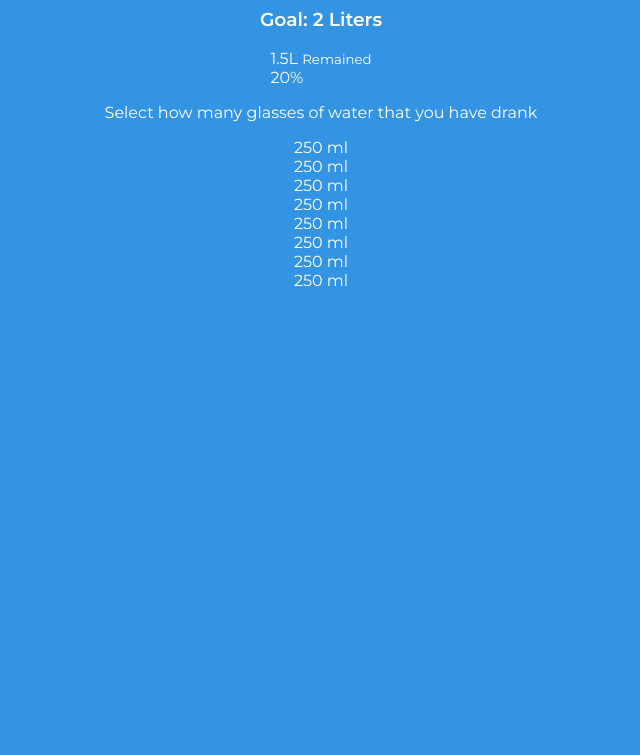
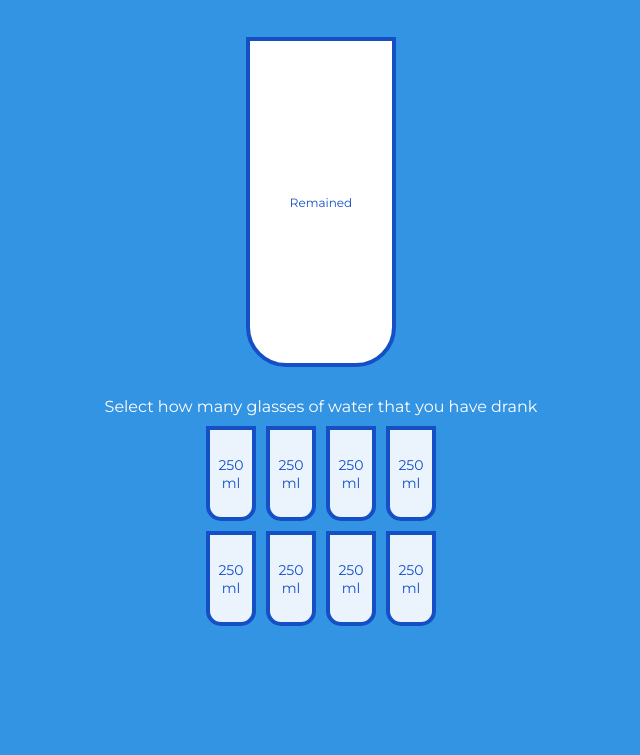
Before and after one commit to jyh4479/vanillaScriptProject, a plain HTML site: page 50Projects/16_drink_water/index.html in a window 1280 px wide. Shown: the part 93-848 px from the top of the page, without its empty margins (319-959 px from the left). Before the commit the page ends 800 px from the top, so only its background shows below. Drawn offline with Linux system fonts and the light colour scheme.

Commit message:
UPDATE PROJECT TEMPLATE

```diff
--- a/50Projects/16_drink_water/index.html
+++ b/50Projects/16_drink_water/index.html
@@ -14,20 +14,19 @@
 
 <div class="cup">
     <div class="remained" id="remained">
-        <span id="liters">1.5L</span>
+        <span id="liters"></span>
         <small>Remained</small>
     </div>
 
-    <div class="percentage" id="percentage">
-        20%
-    </div>
+    <div class="percentage" id="percentage"></div>
+
 </div>
 
 <p class="text">Select how many glasses of water that you have drank</p>
 
 <div class="cups">
-    <div class="cup cup-small full">250 ml</div>
-    <div class="cup cup-small full">250 ml</div>
+    <div class="cup cup-small">250 ml</div>
+    <div class="cup cup-small">250 ml</div>
     <div class="cup cup-small">250 ml</div>
     <div class="cup cup-small">250 ml</div>
     <div class="cup cup-small">250 ml</div>
--- a/50Projects/16_drink_water/style.css
+++ b/50Projects/16_drink_water/style.css
@@ -1,4 +1,9 @@
 @import url('https://fonts.googleapis.com/css?family=Montserrat:400,600 &display=swap');
+
+:root {
+    --border-color: #144fc6;
+    --fill-color: #6ab3f8;
+}
 
 * {
     box-sizing: border-box;
@@ -13,6 +18,93 @@ body {
     align-items: center;
     /*justify-content: center;*/
     height: 100vh;
+    /*overflow: hidden;*/
+    /*margin: 0;*/
+    margin-bottom: 40px;
+}
+
+h1 {
+    margin: 10px 0 0;
+}
+
+h3 {
+    font-weight: 400;
+    margin: 10px 0;
+}
+
+.cup {
+    background-color: #ffffff;
+    border: 4px solid var(--border-color);
+    color: var(--border-color);
+    border-radius: 0 0 40px 40px;
+    height: 330px;
+    width: 150px;
+    margin: 30px 0;
+    display: flex;
+    flex-direction: column;
     overflow: hidden;
-    margin: 0;
 }
+
+.cup.cup-small {
+    height: 95px;
+    width: 50px;
+    border-radius: 0 0 15px 15px;
+    background-color: rgba(255, 255, 255, 0.9);
+    cursor: pointer;
+    font-size: 14px;
+    align-items: center;
+    justify-content: center;
+    text-align: center;
+    margin: 5px;
+    transition: 0.3s ease;
+}
+
+.cup.cup-small.full {
+    background-color: var(--fill-color);
+    color: #ffffff;
+}
+
+.cups {
+    display: flex;
+    /* Element의 너비가 넘어가면 개행해서 배치함 */
+    flex-wrap: wrap;
+    width: 280px;
+    align-items: center;
+    justify-content: center;
+}
+
+.remained {
+    display: flex;
+    flex-direction: column;
+    align-items: center;
+    justify-content: center;
+    text-align: center;
+    /* flex 박스 안에서 차지하는 공간을 정의 */
+    flex: 1;
+    transition: 0.3s ease;
+}
+
+.remained span {
+    font-size: 20px;
+    font-weight: bold;
+}
+
+.remained small {
+    font-size: 12px;
+}
+
+.percentage {
+    background-color: var(--fill-color);
+    font-size: 30px;
+    display: flex;
+    justify-content: center;
+    align-items: center;
+    font-weight: bold;
+    height: 0;
+    transition: ease 0.3s;
+}
+
+.text {
+    text-align: center;
+    margin: 0 0 5px;
+}
```
